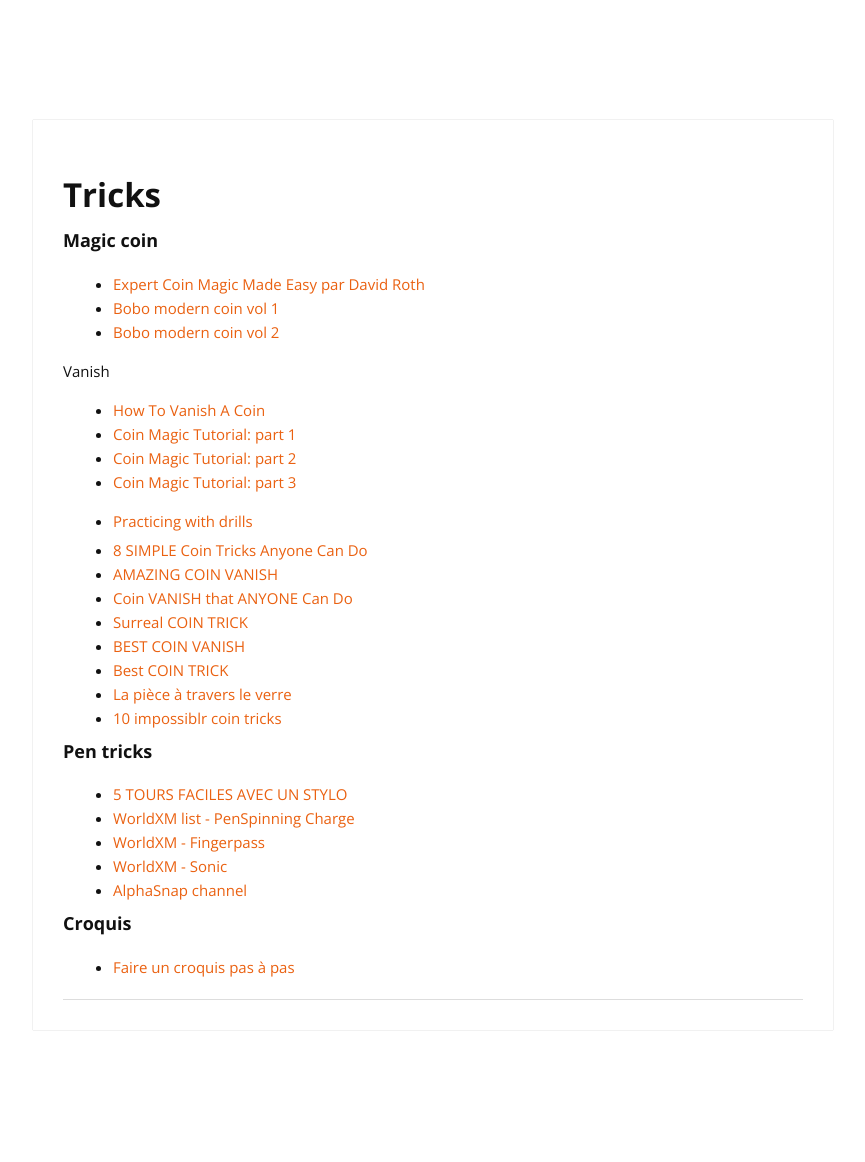
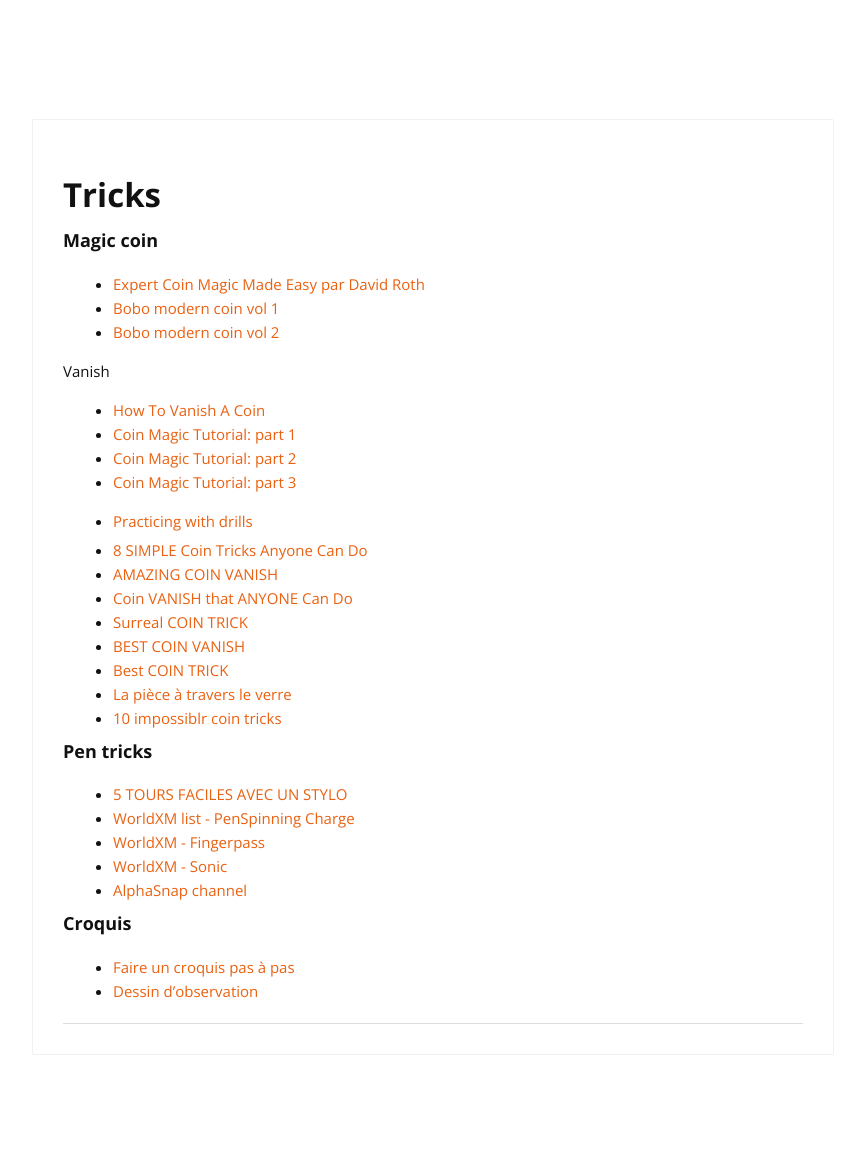
Before and after one commit to cylmat/cylmat.github.io, a Jekyll site: the page built from _pages/tricks.md, in a window 1280 px wide. Shown: the whole page, without its empty margins (207-1072 px from the left). Built offline with Jekyll 4.4.1, drawn with Linux system fonts in a browser that asks for light colours; nearby versions of some CDN libraries; before the commit the page ends 1138 px from its top, so only the background shows below that.

Commit message:
Update tricks.md

```diff
--- a/_pages/tricks.md
+++ b/_pages/tricks.md
@@ -37,3 +37,4 @@
 ### Croquis
 
 - [Faire un croquis pas à pas](https://www.youtube.com/watch?v=H9TM-h7h4i4)
+- [Dessin d'observation](https://www.youtube.com/watch?v=ijBAP2Za61A)
```
